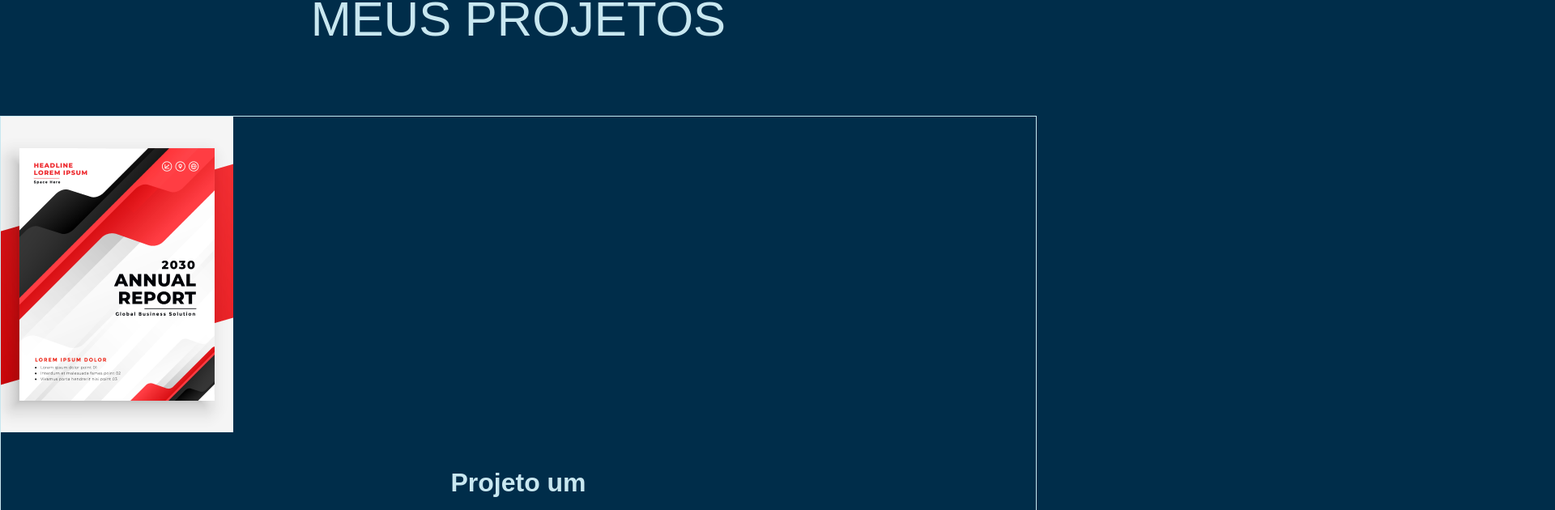
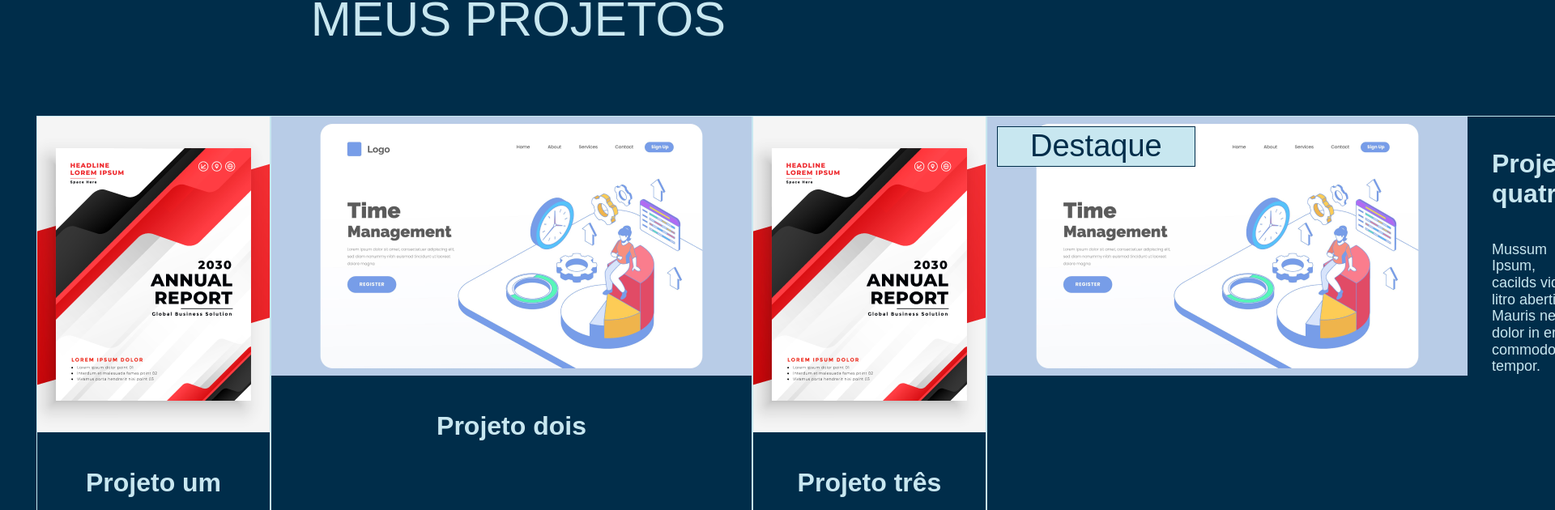
Before and after one commit to danicaus/Daniela_Caus_BootcampFrontendAlura, a Next.js app: page / in a window 1280 px wide. Shown: the part 946-1576 px from the top of the page at 81% size, 1920 px wide, since content can reach past the window. Built offline with nearby package versions, Linux system fonts and the light colour scheme; a web font is replaced by a local one.

Commit message:
Add WrapperProjetos component

```diff
--- a/pages/index.js
+++ b/pages/index.js
@@ -2,6 +2,7 @@ import Cabecalho from '../src/components/Cabecalho'
 import Capa from '../src/components/Capa'
 import Card from '../src/components/Card'
 import SectionTitle from '../src/components/SectionTitle'
+import WrapperProjetos from '../src/components/WrapperProjetos'
 import projetos from '../src/content/Projects'
 
 export default function Home() {
@@ -12,6 +13,7 @@ export default function Home() {
       <SectionTitle
         content="Meus Projetos"
       />
+      <WrapperProjetos>
         {projetos.map(projeto => {
           // console.log(projeto)
           return (<Card
@@ -19,6 +21,7 @@ export default function Home() {
             infoProjeto={projeto}
           />)
         })}
+      </WrapperProjetos>
     </>
   )
 }
--- /dev/null
+++ b/src/components/WrapperProjetos/index.js
@@ -0,0 +1,22 @@
+import Box from "../foundation/layout/Box"
+
+
+
+export default function WrapperProjetos({children}) {
+
+  return (
+    <Box
+      display="flex"
+      flexWrap="wrap"
+      padding="0 45px"
+      width="100%"
+      maxWidth={{
+        md: "768px",
+        lg: "1160px",
+        xl: "1222px",
+      }}
+    >
+      {children}
+    </Box>
+  )
+}
```
Lines whose indentation alone changed are shown as unchanged.
